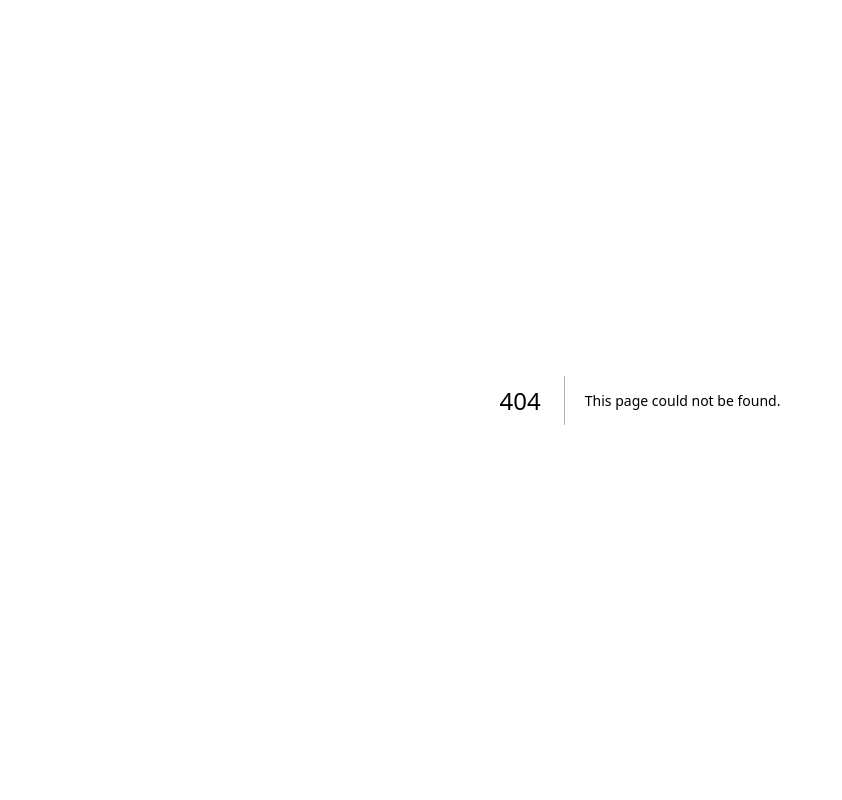
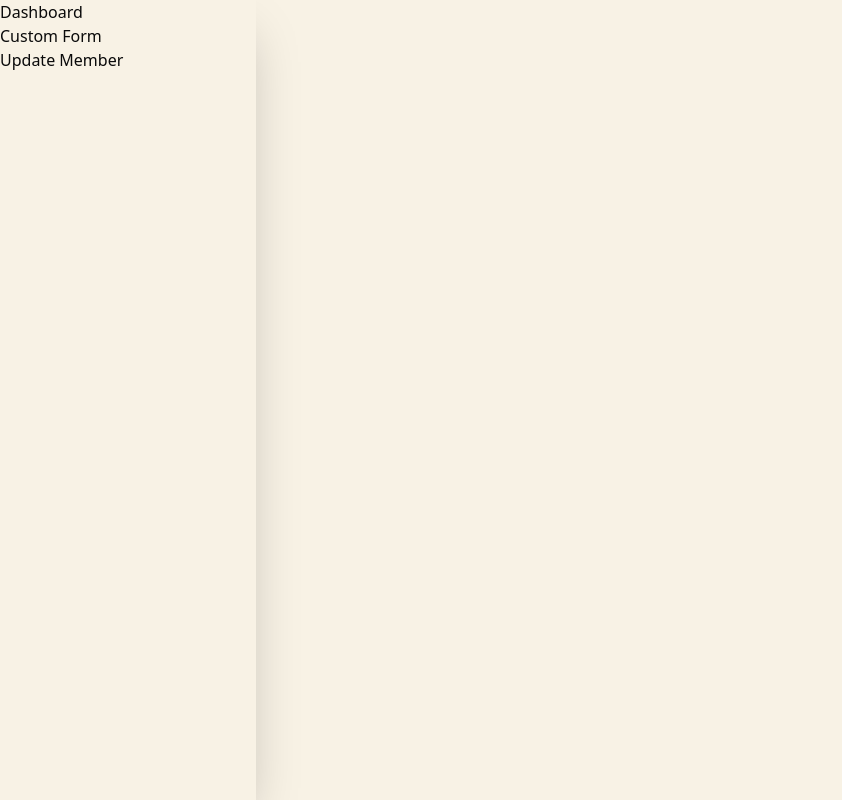
Before and after one commit to chritzadz/permisi-website, a Next.js app: page /admin/home in a window 1280 px wide. Before the commit this address had no page. Shown: the whole page, without its empty margins (0-842 px from the left). Built offline with nearby package versions, Linux system fonts and the light colour scheme.

Commit message:
add admin home props and components

```diff
--- /dev/null
+++ b/src/app/admin/home/page.tsx
@@ -0,0 +1,33 @@
+import AdminPanel from "@/components/adminPanel";
+import adminPanelItemProp from "@/components/properties/adminPanelItemProp";
+
+const AdminHomePage = () => {
+    const numberOfItem: number = 3;
+    const listOfItem: adminPanelItemProp[] = [
+        {
+            text: "Dashboard",
+            onClick: () => {},
+            routePath: "admin/home"
+        },
+        {
+            text: "Custom Form",
+            onClick: () => {},
+            routePath: "admin/form"
+        },
+        {
+            text: "Update Member",
+            onClick: () => {},
+            routePath: "admin/member/update"
+        },
+    ]
+
+    return(
+        <div className="bg-normal-creme h-screen">
+            <div className="w-1/5 h-full">
+                <AdminPanel numberOfItem={numberOfItem} listOfItem={listOfItem}></AdminPanel>
+            </div>
+        </div>
+    );
+}
+
+export default AdminHomePage;
--- a/src/app/globals.css
+++ b/src/app/globals.css
@@ -120,3 +120,9 @@
     @apply bg-background text-foreground;
   }
 }
+
+@theme {
+  --color-dark-maroon: #670a0a;
+  --color-normal-maroon: #831515;
+  --color-normal-creme: #f8f2e5;
+}
--- /dev/null
+++ b/src/components/adminPanel.tsx
@@ -0,0 +1,13 @@
+import AdminPanelItem from "./adminPaneltem";
+import AdminPanelItemProp from "./properties/adminPanelItemProp";
+import AdminPanelProp from "./properties/adminPanelProp";
+
+export default function AdminPanel({numberOfItem, listOfItem}: AdminPanelProp) {
+    return (
+        <div className="w-full h-full bg-normal-creme shadow-2xl">
+            {listOfItem.map((item: AdminPanelItemProp) => (
+                <AdminPanelItem key={item.text} text={item.text} routePath={item.routePath} onClick={item.onClick}></AdminPanelItem>
+            ))}
+        </div>
+    )
+}
--- /dev/null
+++ b/src/components/adminPaneltem.tsx
@@ -0,0 +1,10 @@
+import adminPanelItemProp from "./properties/adminPanelItemProp";
+import adminPanelProp from "./properties/adminPanelProp";
+
+export default function AdminPanelItem({routePath, onClick, text}: adminPanelItemProp) {
+    return (
+        <div>
+            {text}
+        </div>
+    )
+}
--- /dev/null
+++ b/src/components/properties/adminPanelItemProp.ts
@@ -0,0 +1,5 @@
+export default interface AdminPanelItemProp{
+    routePath: string;
+    onClick: () => void;
+    text: string;
+}
--- /dev/null
+++ b/src/components/properties/adminPanelProp.ts
@@ -0,0 +1,6 @@
+import adminPanelItemProp from "./adminPanelItemProp";
+
+export default interface AdminPanelProp{
+    numberOfItem: number;
+    listOfItem: adminPanelItemProp[];
+}
```
